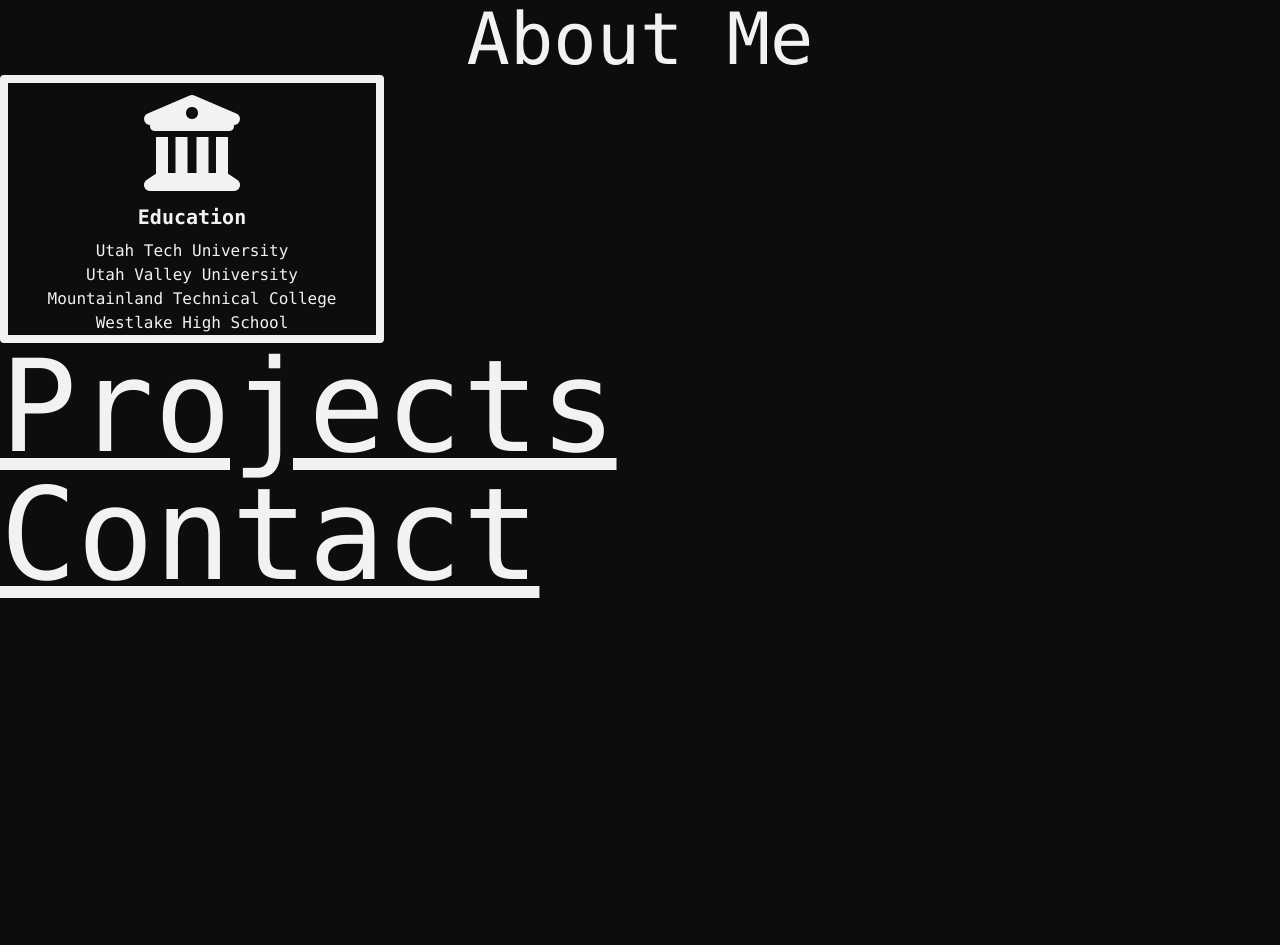
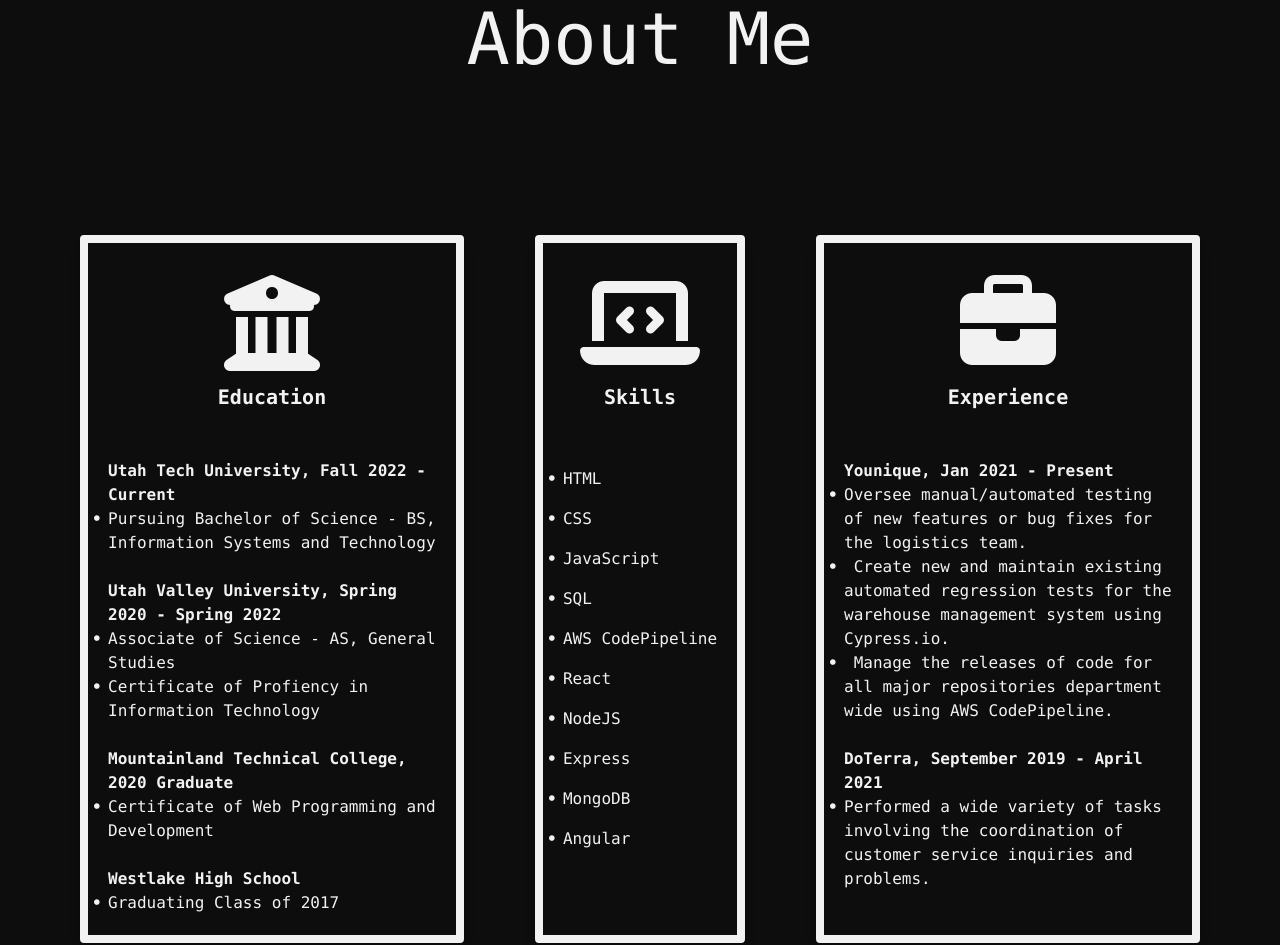
Before and after one commit to LukeGiles3/portfolioHTML, a website: page src/index.html in a window 1280 px wide. Shown: the part 465-1410 px from the top of the page. Before the commit the page ends 1074 px from the top, so only its background shows below. Drawn offline with Linux system fonts and the light colour scheme.

Commit message:
about me section

```diff
--- a/src/index.html
+++ b/src/index.html
@@ -38,11 +38,12 @@
       <img src="/images/IMG_1455.JPG" alt="profile picture of luke giles" />
     </div>
 
-    <div id="mainContainer" class="flex flex-col text-center">
+    <div id="mainContainer" class="flex flex-col">
       <div id="aboutMe" class="mt-20">
-        <h1 class="text-7xl">About Me</h1>
+        <h1 class="text-7xl mb-20 text-center">About Me</h1>
 
-        <div id="cardsContainer">
+        <div id="cardsContainer" class="flex flex-row justify-between p-20">
+
           <div
             id="cardContainer1"
             class="
@@ -51,28 +52,104 @@
               overflow-hidden
               shadow-lg
               border-8 border-white
+              p-5
             "
           >
+          <div class="text-center">
             <i class="fa-solid fa-building-columns text-8xl p-3"></i>
+          </div>
+            <div>
+              <div class="font-bold text-xl mb-2 text-center pb-10">Education</div>
+              <ul>
+                <b>Utah Tech University, Fall 2022 - Current</b>
+                    <li>Pursuing Bachelor of Science - BS, Information Systems and Technology</li>
+                  <br>
+                <b>Utah Valley University, Spring 2020 - Spring 2022</b>
+                    <li>Associate of Science - AS, General Studies</li>
+                    <li>Certificate of Profiency in Information Technology</li>
+                  <br>
+                <b>Mountainland Technical College, 2020 Graduate</b>
+                    <li>Certificate of Web Programming and Development</li>
+                  <br>
+                <b>Westlake High School</b>
+                    <li>Graduating Class of 2017</li>
+              </ul>
+            </div>
+            </div>
+
+            <div
+            id="cardContainer2"
+            class="
+              max-w-sm
+              rounded
+              overflow-hidden
+              shadow-lg
+              border-8 border-white
+              p-5
+            "
+          >
+          <div class="text-center">
+            <i class="fa-solid fa-laptop-code text-8xl p-3"></i>
+          </div>
             <div class="">
-              <div class="font-bold text-xl mb-2">Education</div>
+              <div class="font-bold text-xl mb-2 text-center pb-10">Skills</div>
               <ul>
-                <li>Utah Tech University </li>
-                <li>Utah Valley University</li>
-                <li>Mountainland Technical College</li>
-                <li>Westlake High School</li>
+                <li class="py-2">HTML </li>
+                <li class="py-2">CSS</li>
+                <li class="py-2">JavaScript</li>
+                <li class="py-2">SQL</li>
+                <li class="py-2">AWS CodePipeline</li>
+                <li class="py-2">React</li>
+                <li class="py-2">NodeJS</li>
+                <li class="py-2">Express</li>
+                <li class="py-2">MongoDB</li>
+                <li class="py-2">Angular</li>
+              </ul>
+            </div>
+            </div>
+
+            <div
+            id="cardContainer3"
+            class="
+              max-w-sm
+              rounded
+              overflow-hidden
+              shadow-lg
+              border-8 border-white
+              p-5
+            "
+          >
+          <div class="text-center">
+            <i class="fa-solid fa-briefcase text-8xl p-3"></i>
+          </div>
+            <div class="">
+              <div class="font-bold text-xl mb-2 text-center pb-10">Experience</div>
+              <ul>
+                <b>Younique, Jan 2021 - Present</b>
+                  <li>Oversee manual/automated testing of new features or bug fixes
+                    for the logistics team.
+                  </li>
+                  <li>
+                    Create new and maintain existing automated
+                    regression tests for the warehouse management system using Cypress.io.
+                  </li>
+                  <li>
+                    Manage the releases of code for all major repositories department wide
+                    using AWS CodePipeline.
+                  </li>
+                  <br>
+                <b>DoTerra, September 2019 - April 2021</b>
+                <li>Performed a wide variety of tasks involving the coordination of customer
+                  service inquiries and problems.</li>
               </ul>
             </div>
             </div>
           </div>
-          <div id="cardContainer2"></div>
-          <div id="cardContainer3"></div>
         </div>
-      </div>
-
-      <div id="projects" class="underline text-9xl">Projects</div>
+        <div id="projects" class="underline text-9xl">Projects</div>
 
       <div id="contact" class="underline text-9xl">Contact</div>
+      </div>
     </div>
   </body>
 </html>
--- a/styles/styles.css
+++ b/styles/styles.css
@@ -1,3 +1,20 @@
 @tailwind base;
 @tailwind components;
 @tailwind utilities;
+
+ul {
+  list-style: none;
+}
+
+ul li::before {
+  content: "\2022";
+  color: #F2F2F2;
+  font-weight: bold;
+  display: inline-block;
+  width: 1em;
+  margin-left: -1em;
+}
+
+li {
+    color: #F2F2F2
+}
```
Also changed, not shown: dist/output.css.
